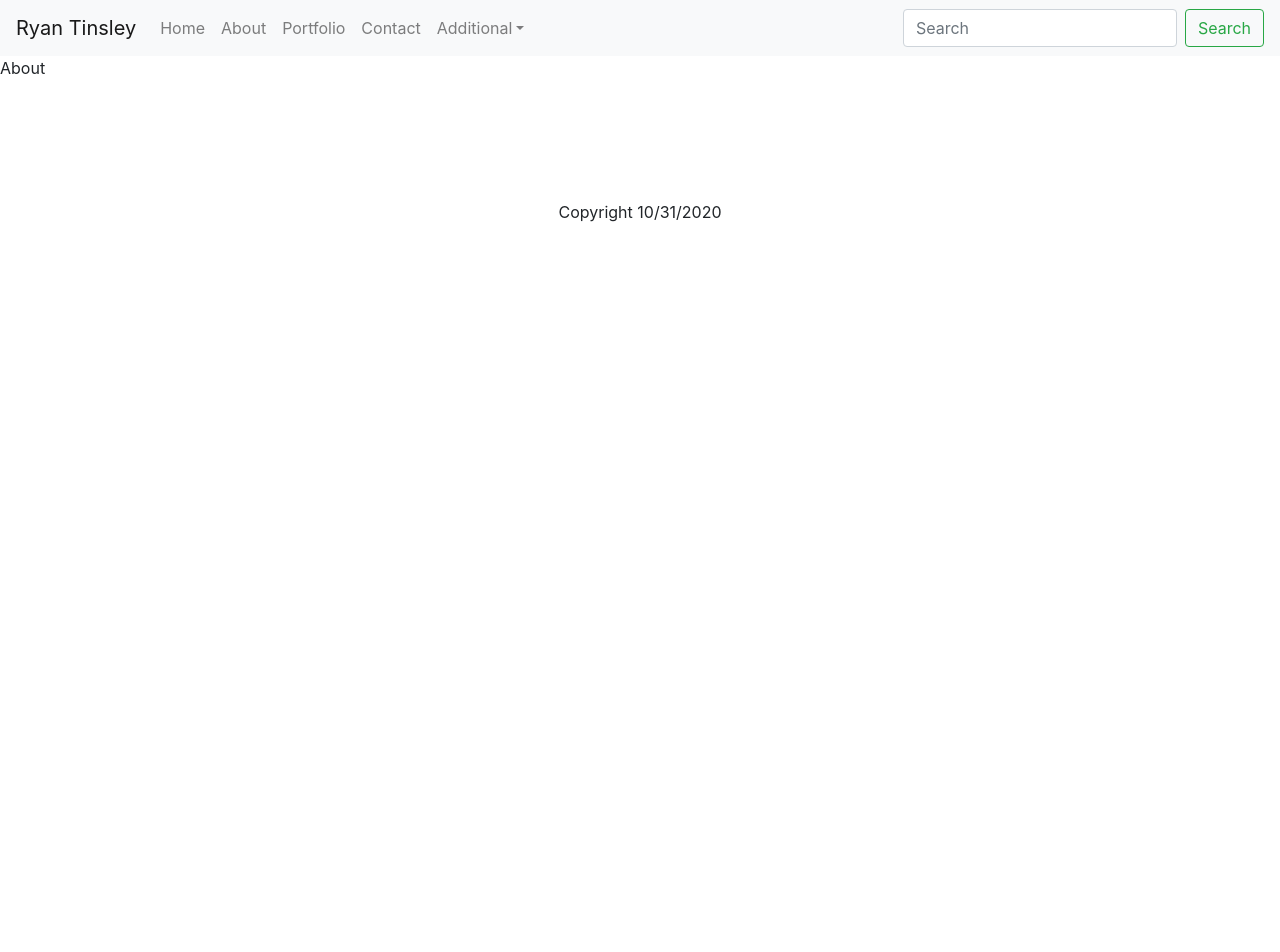
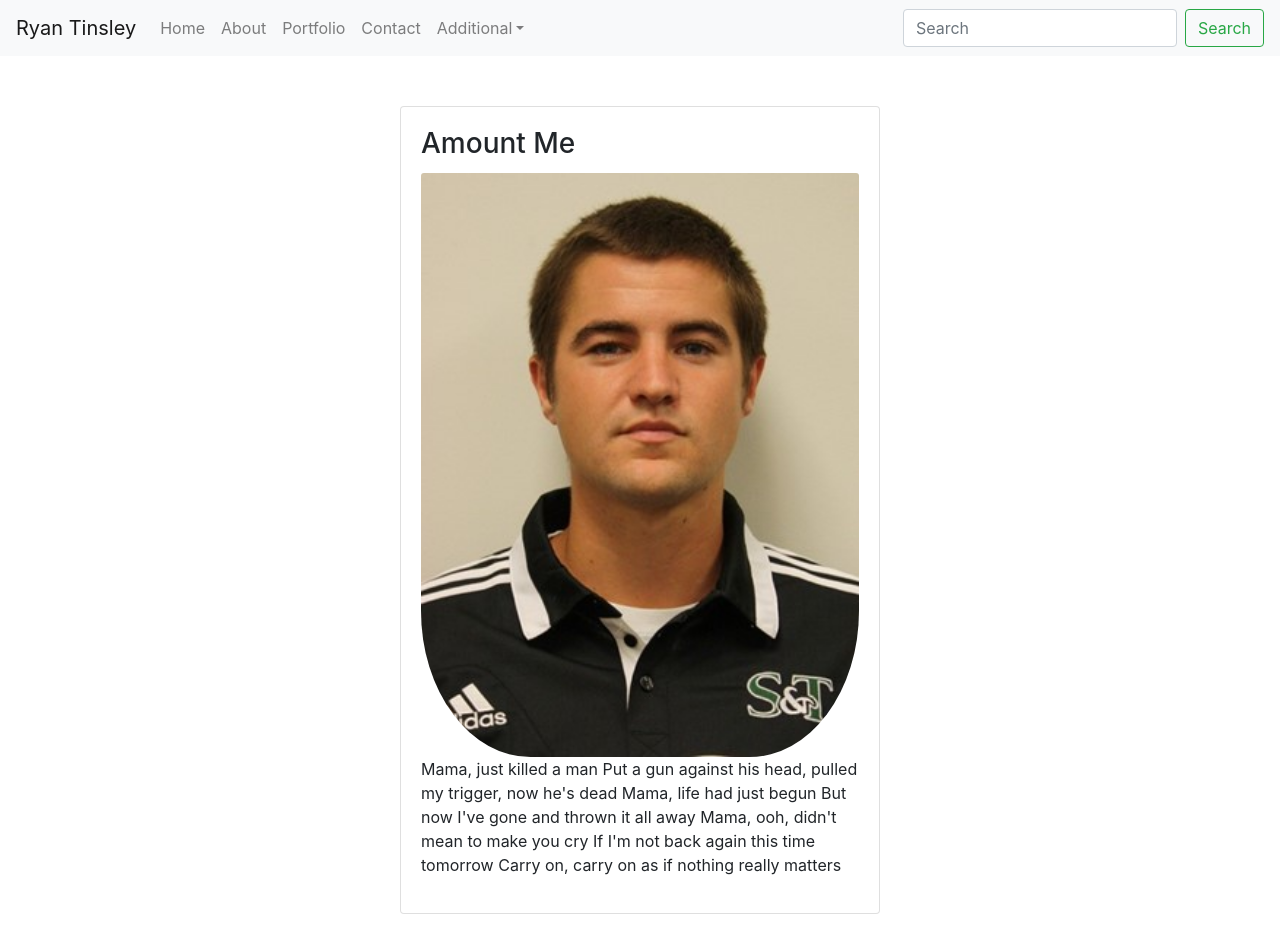
Before and after one commit to ryantinsley19/PersonalWebsite, a React (Create React App) app in the folder personwebsite_react/: page /about in a window 1280 px wide. Shown: the top 952 px of the page. Before the commit the page ends 800 px from the top, so only its background shows below. Built offline with nearby package versions, Linux system fonts and the light colour scheme.

Commit message:
About Me - General Layout/Picture/Card

```diff
--- a/personwebsite_react/src/App.css
+++ b/personwebsite_react/src/App.css
@@ -1,5 +1,9 @@
 .App {
   text-align: center;
+}
+
+.component-body{
+  padding-top: 50px;
 }
 
 .App-logo {
--- a/personwebsite_react/src/components/common/Header.js
+++ b/personwebsite_react/src/components/common/Header.js
@@ -23,7 +23,7 @@ class Header extends React.Component{
 render(){
     return(
         <header className="header">
-        <div className="">
+            <div className="header-body">
                 <Router>
                 <div>
                     <Navbar bg="light" expand="lg">
--- a/personwebsite_react/src/components/common/common.css
+++ b/personwebsite_react/src/components/common/common.css
@@ -0,0 +1,9 @@
+.component-body{
+    padding-top:50px
+}
+
+.card-image{
+    border-radius: 25%;
+    max-width: 100%;
+    heigth: auto;
+}
--- a/personwebsite_react/src/containers/about.js
+++ b/personwebsite_react/src/containers/about.js
@@ -1,9 +1,32 @@
 import React, {Component} from "react";
+import { Card, Container, Row, Image } from "react-bootstrap";
+import '../components/common/common.css'
+import SelfPic from "../assets/images/selfShotTemp.jpg";
 
 export default class About extends Component{
     render(){
         return(
-            <div>About</div>
+            <div className="about">
+                <div className="component-body">
+                    <Container>
+                        <Row className="justify-content-md-center">
+                            <Card style={{width: '30rem'}}>
+                                <div className="card-body">
+                                    <h3 className="card-title">Amount Me</h3>
+                                    <Card.Img className="card-image" variant="top"src={SelfPic}/>
+                                    <p>Mama, just killed a man
+                                        Put a gun against his head, pulled my trigger, now he's dead
+                                        Mama, life had just begun
+                                        But now I've gone and thrown it all away
+                                        Mama, ooh, didn't mean to make you cry
+                                        If I'm not back again this time tomorrow
+                                        Carry on, carry on as if nothing really matters</p>
+                                </div>
+                            </Card>
+                        </Row>
+                    </Container>
+                </div>
+            </div>
         );
     }
 }
--- a/personwebsite_react/src/containers/home.js
+++ b/personwebsite_react/src/containers/home.js
@@ -3,7 +3,9 @@ import React, {Component} from "react";
 export default class Home extends Component{
     render(){
         return(
-            <div>Home</div>
+            <div className="home">
+
+            </div>
         );
     }
 }
```
Also changed, not shown: personwebsite_react/src/assets/images/selfShotTemp.jpg (added). Lines whose indentation alone changed are shown as unchanged.
